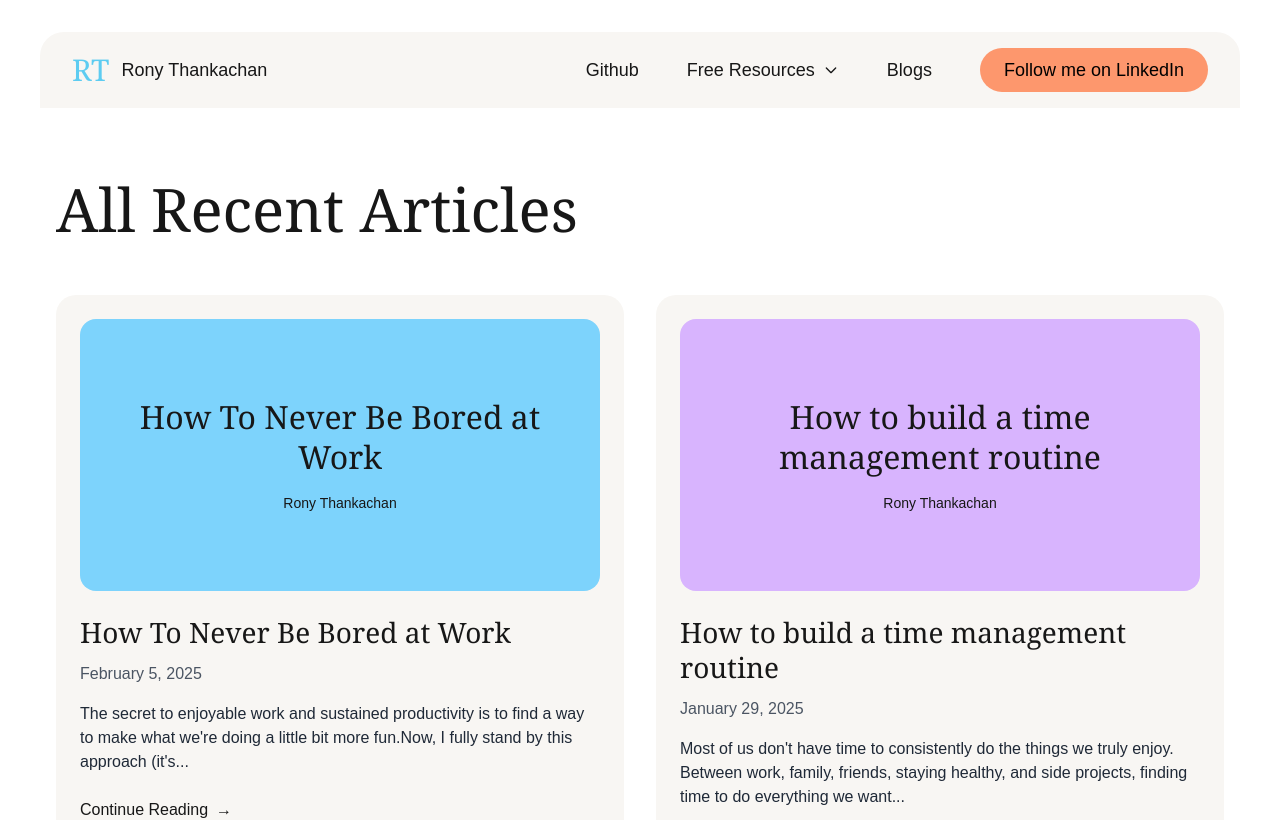
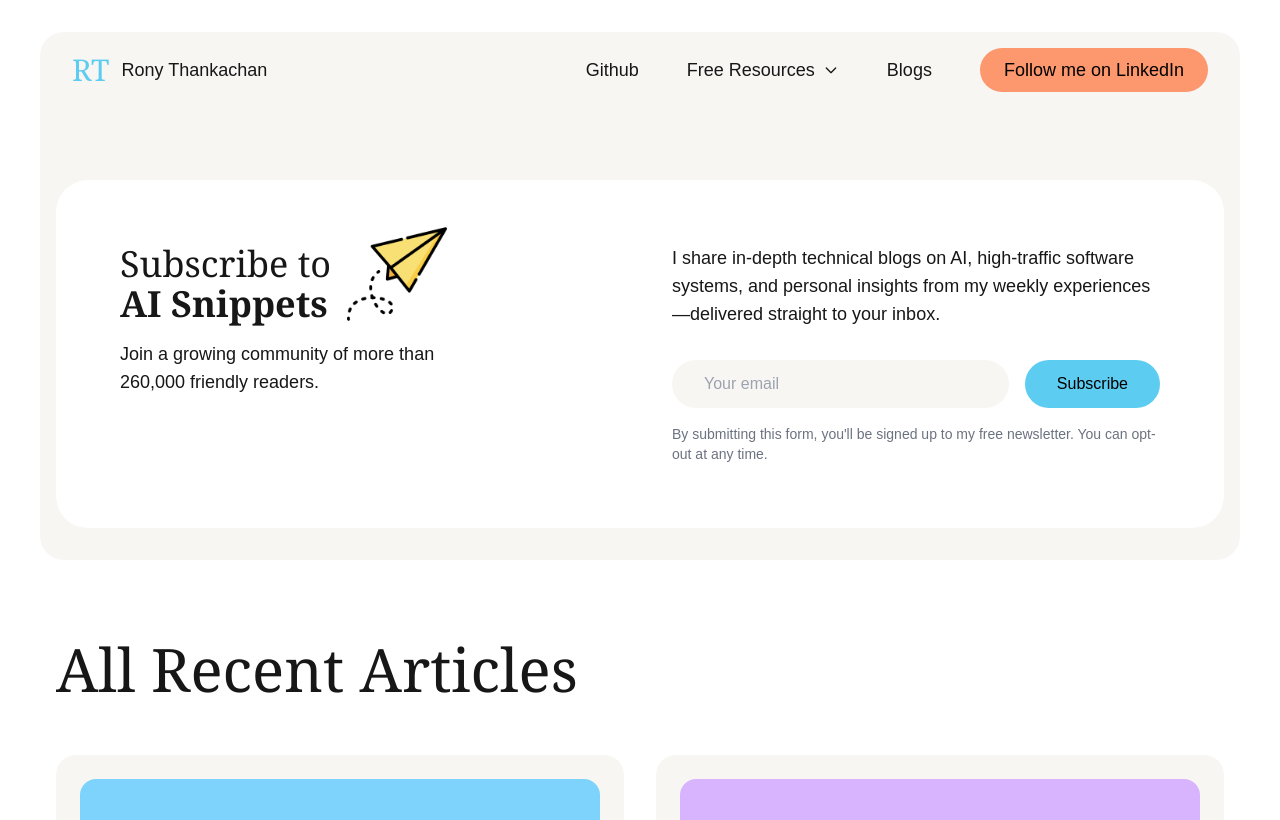
Before and after one commit to ronythankachan/ronythankachan.com, a Next.js app: page /blogs in a window 1280 px wide. Shown: the top 820 px of the page. Built offline with nearby package versions, Linux system fonts and the light colour scheme.

Commit message:
Blog section styled

```diff
--- a/app/blogs/page.tsx
+++ b/app/blogs/page.tsx
@@ -2,6 +2,7 @@ import React from "react";
 import Link from "next/link";
 import Image from "next/image";
 import Container from "../components/shared/Container";
+import NewsLetter from "../components/NewsLetter";
 
 interface BlogPost {
   title: string;
@@ -72,6 +73,13 @@ const blogPosts: BlogPost[] = [
 
 const BlogPage = () => {
   return (
+    <>
+      <div className="bg-[#f8f6f3] py-8 rounded-b-3xl mb-2">
+        <Container>
+          <NewsLetter />
+        </Container>
+      </div>
+
       <Container className="py-16">
         <h1 className="text-[60px] leading-tight font-serif mb-12">
           All Recent Articles
@@ -109,6 +117,7 @@ const BlogPage = () => {
           ))}
         </div>
       </Container>
+    </>
   );
 };
 
```
Lines whose indentation alone changed are shown as unchanged.
